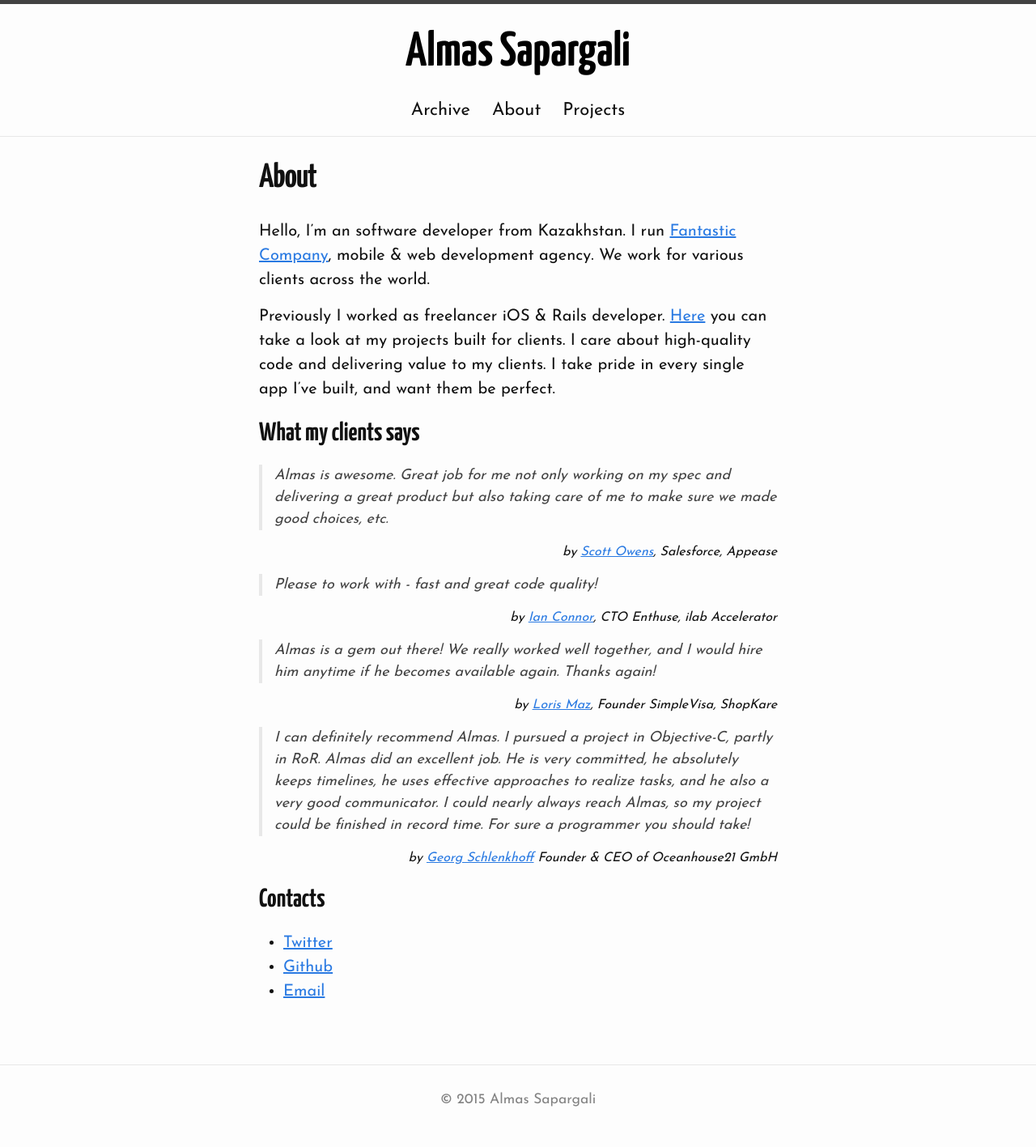
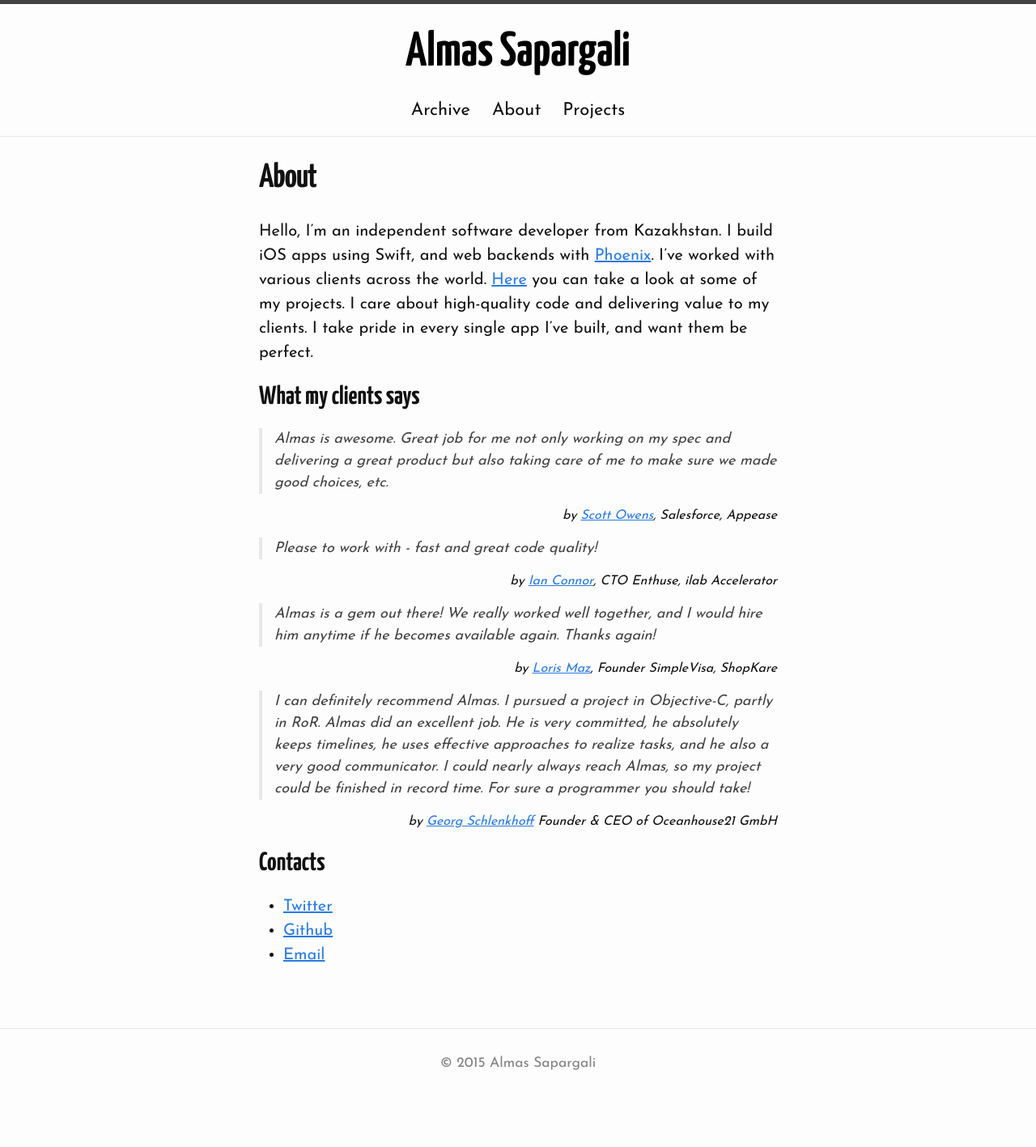
Before and after one commit to almassapargali/almassapargali.github.io, a Jekyll site: the page built from about.md, in a window 1280 px wide. Shown: the whole page at 81% size. Built offline with Jekyll 4.4.1, drawn with Linux system fonts in a browser that asks for light colours; after the commit the page ends 1372 px from its top, so only the background shows below that.

Commit message:
remove fantasticcompany.co link

```diff
--- a/about.md
+++ b/about.md
@@ -4,9 +4,7 @@ title: About
 permalink: /about/
 ---
 
-Hello, I'm an software developer from Kazakhstan. I run [Fantastic Company](http://fantasticcompany.co), mobile &amp; web development agency. We work for various clients across the world.
-
-Previously I worked as freelancer iOS &amp; Rails developer. [Here](/projects) you can take a look at my projects built for clients. I care about high-quality code and delivering value to my clients. I take pride in every single app I've built, and want them be perfect.
+Hello, I'm an independent software developer from Kazakhstan. I build iOS apps using Swift, and web backends with [Phoenix](http://www.phoenixframework.org). I've worked with various clients across the world. [Here](/projects) you can take a look at some of my projects. I care about high-quality code and delivering value to my clients. I take pride in every single app I've built, and want them be perfect.
 
 ## What my clients says
 
```
